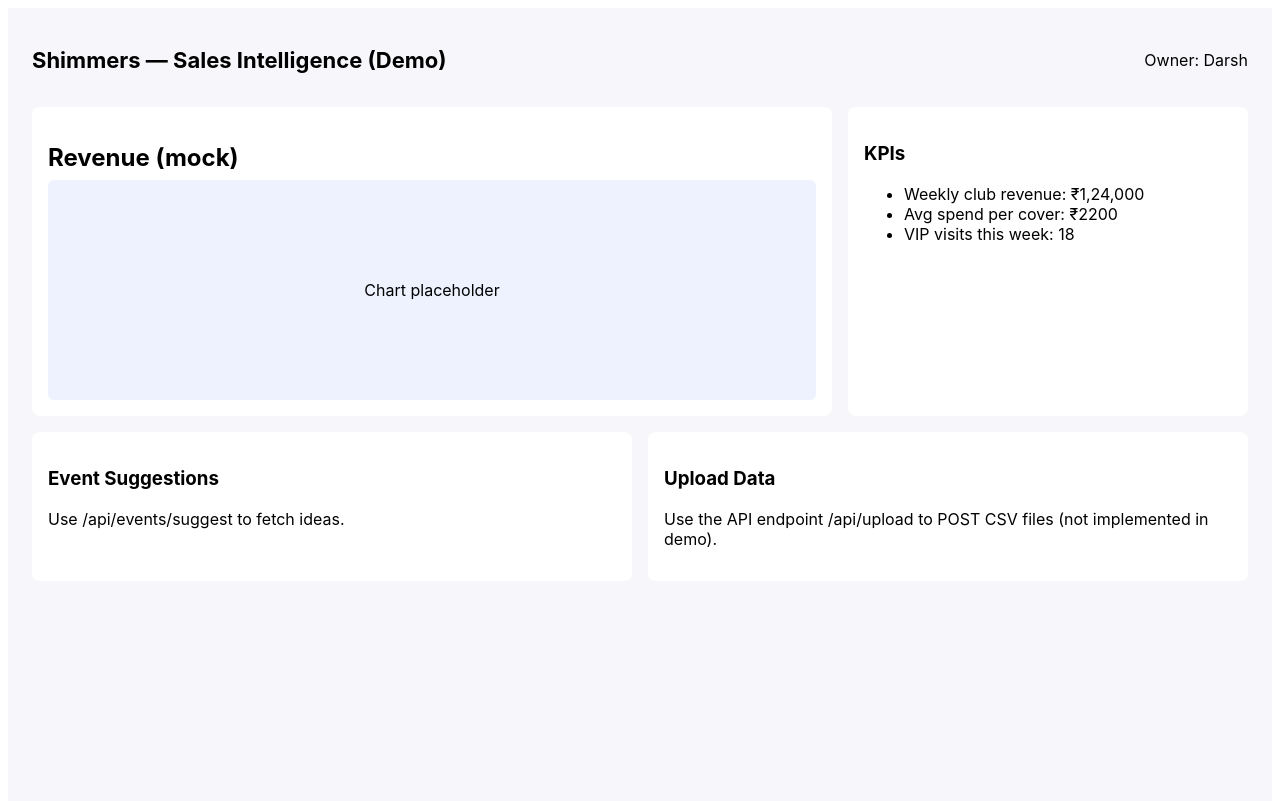
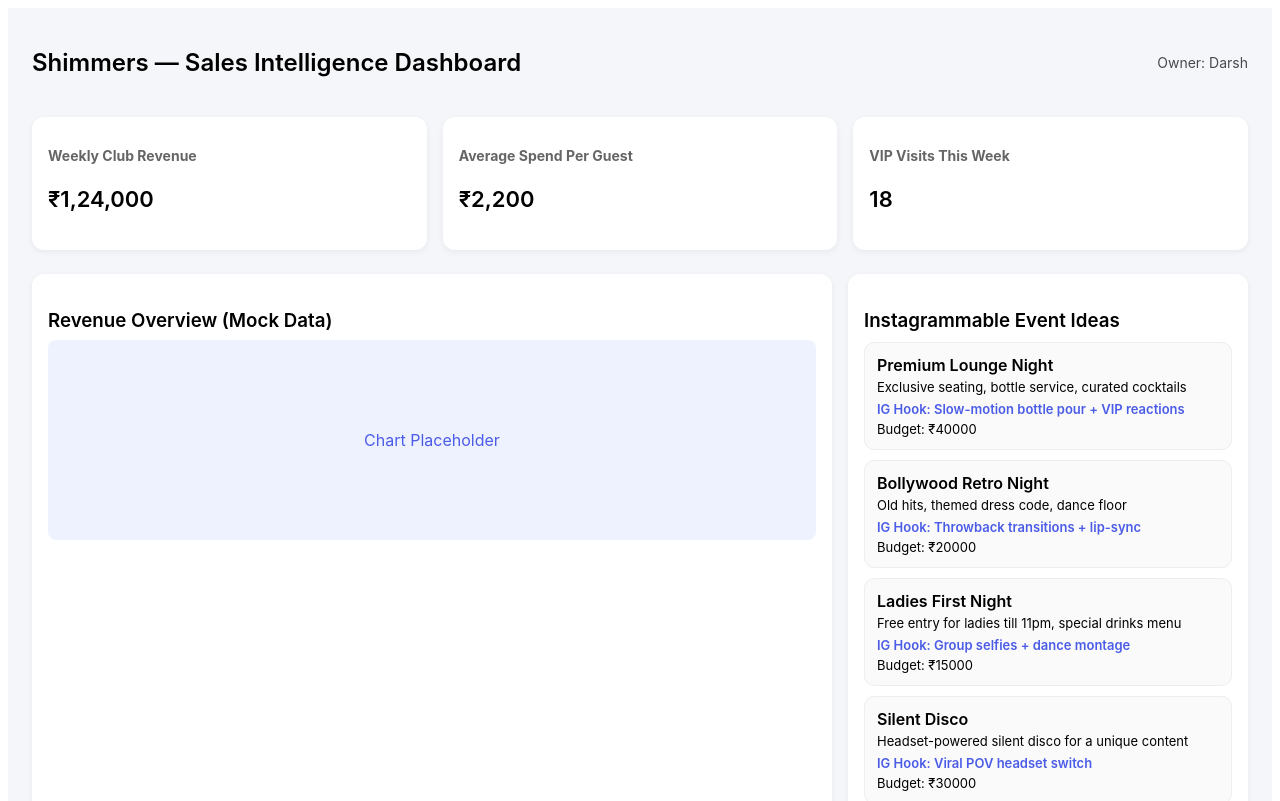
Before and after one commit to intelligencefordm-glitch/shimmers-sales-intel, a Next.js app: page / in a window 1280 px wide. Shown: the top 801 px of the page. Built offline with nearby package versions, Linux system fonts and the light colour scheme.

Commit message:
Update page.tsx

```diff
--- a/app/page.tsx
+++ b/app/page.tsx
@@ -1,38 +1,177 @@
-import React from 'react'
+"use client";
+
+import React, { useEffect, useState } from "react";
 
 export default function HomePage() {
+  const [events, setEvents] = useState([]);
+
+  // Fetch event suggestions from API
+  useEffect(() => {
+    fetch("/api/events/suggest")
+      .then((r) => r.json())
+      .then((d) => setEvents(d.suggestions || []));
+  }, []);
+
   return (
-    <div style={{fontFamily: 'Inter, sans-serif', padding: 24, background: '#f7f7fb', minHeight: '100vh'}}>
-      <header style={{display: 'flex', justifyContent: 'space-between', alignItems: 'center', marginBottom: 20}}>
-        <h1 style={{fontSize: 22}}>Shimmers — Sales Intelligence (Demo)</h1>
-        <div>Owner: Darsh</div>
+    <div
+      style={{
+        minHeight: "100vh",
+        background: "#f5f6fa",
+        padding: "24px",
+        fontFamily: "Inter, sans-serif",
+      }}
+    >
+      {/* Header */}
+      <header
+        style={{
+          display: "flex",
+          justifyContent: "space-between",
+          alignItems: "center",
+          marginBottom: "24px",
+        }}
+      >
+        <h1 style={{ fontSize: "24px", fontWeight: 600 }}>
+          Shimmers — Sales Intelligence Dashboard
+        </h1>
+        <div style={{ fontSize: "14px", opacity: 0.7 }}>Owner: Darsh</div>
       </header>
 
-      <section style={{display: 'grid', gridTemplateColumns: '2fr 1fr', gap: 16}}>
-        <div style={{background: 'white', padding: 16, borderRadius: 8}}>
-          <h2 style={{marginBottom: 8}}>Revenue (mock)</h2>
-          <div style={{height: 220, background: '#eef2ff', borderRadius: 6, display:'flex', alignItems:'center', justifyContent:'center'}}>Chart placeholder</div>
+      {/* KPI SECTION */}
+      <section
+        style={{
+          display: "grid",
+          gridTemplateColumns: "repeat(3, 1fr)",
+          gap: "16px",
+          marginBottom: "24px",
+        }}
+      >
+        {/* KPI Card */}
+        <div
+          style={{
+            background: "#fff",
+            padding: "16px",
+            borderRadius: "12px",
+            boxShadow: "0 2px 6px rgba(0,0,0,0.06)",
+          }}
+        >
+          <h3 style={{ fontSize: "14px", opacity: 0.6 }}>Weekly Club Revenue</h3>
+          <p style={{ fontSize: "22px", fontWeight: 600 }}>₹1,24,000</p>
         </div>
-        <div style={{background: 'white', padding: 16, borderRadius: 8}}>
-          <h3>KPIs</h3>
-          <ul>
-            <li>Weekly club revenue: ₹1,24,000</li>
-            <li>Avg spend per cover: ₹2200</li>
-            <li>VIP visits this week: 18</li>
-          </ul>
+
+        <div
+          style={{
+            background: "#fff",
+            padding: "16px",
+            borderRadius: "12px",
+            boxShadow: "0 2px 6px rgba(0,0,0,0.06)",
+          }}
+        >
+          <h3 style={{ fontSize: "14px", opacity: 0.6 }}>
+            Average Spend Per Guest
+          </h3>
+          <p style={{ fontSize: "22px", fontWeight: 600 }}>₹2,200</p>
+        </div>
+
+        <div
+          style={{
+            background: "#fff",
+            padding: "16px",
+            borderRadius: "12px",
+            boxShadow: "0 2px 6px rgba(0,0,0,0.06)",
+          }}
+        >
+          <h3 style={{ fontSize: "14px", opacity: 0.6 }}>VIP Visits This Week</h3>
+          <p style={{ fontSize: "22px", fontWeight: 600 }}>18</p>
         </div>
       </section>
 
-      <section style={{display:'grid', gridTemplateColumns: '1fr 1fr', gap: 16, marginTop: 16}}>
-        <div style={{background:'white', padding:16, borderRadius:8}}>
-          <h3>Event Suggestions</h3>
-          <div id="events-root">Use /api/events/suggest to fetch ideas.</div>
+      {/* SECOND ROW — CHART + EVENT SUGGESTIONS */}
+      <section
+        style={{
+          display: "grid",
+          gridTemplateColumns: "2fr 1fr",
+          gap: "16px",
+        }}
+      >
+        {/* Revenue Chart Placeholder */}
+        <div
+          style={{
+            background: "#fff",
+            padding: "16px",
+            borderRadius: "12px",
+            minHeight: "260px",
+            boxShadow: "0 2px 6px rgba(0,0,0,0.06)",
+          }}
+        >
+          <h3 style={{ fontWeight: 600, marginBottom: "8px" }}>
+            Revenue Overview (Mock Data)
+          </h3>
+          <div
+            style={{
+              background: "#eef2ff",
+              height: "200px",
+              borderRadius: "8px",
+              display: "flex",
+              justifyContent: "center",
+              alignItems: "center",
+              color: "#4b5ce7",
+            }}
+          >
+            Chart Placeholder
+          </div>
         </div>
-        <div style={{background:'white', padding:16, borderRadius:8}}>
-          <h3>Upload Data</h3>
-          <p>Use the API endpoint /api/upload to POST CSV files (not implemented in demo).</p>
+
+        {/* Event Suggestions */}
+        <div
+          style={{
+            background: "#fff",
+            padding: "16px",
+            borderRadius: "12px",
+            minHeight: "260px",
+            boxShadow: "0 2px 6px rgba(0,0,0,0.06)",
+          }}
+        >
+          <h3 style={{ fontWeight: 600, marginBottom: "8px" }}>
+            Instagrammable Event Ideas
+          </h3>
+
+          {events.length === 0 && (
+            <p style={{ fontSize: "14px", opacity: 0.6 }}>Loading…</p>
+          )}
+
+          <div style={{ display: "grid", gap: "10px", marginTop: "10px" }}>
+            {events.map((e, i) => (
+              <div
+                key={i}
+                style={{
+                  background: "#fafafa",
+                  borderRadius: "10px",
+                  padding: "12px",
+                  border: "1px solid #eee",
+                }}
+              >
+                <div style={{ fontWeight: 600 }}>{e.title}</div>
+                <div style={{ fontSize: "13px", marginTop: "4px" }}>
+                  {e.hook}
+                </div>
+                <div
+                  style={{
+                    fontSize: "13px",
+                    fontWeight: 600,
+                    marginTop: "6px",
+                    color: "#4b5ce7",
+                  }}
+                >
+                  IG Hook: {e.instagramHook}
+                </div>
+                <div style={{ fontSize: "13px", marginTop: "4px" }}>
+                  Budget: ₹{e.estCost}
+                </div>
+              </div>
+            ))}
+          </div>
         </div>
       </section>
     </div>
-  )
+  );
 }
```
